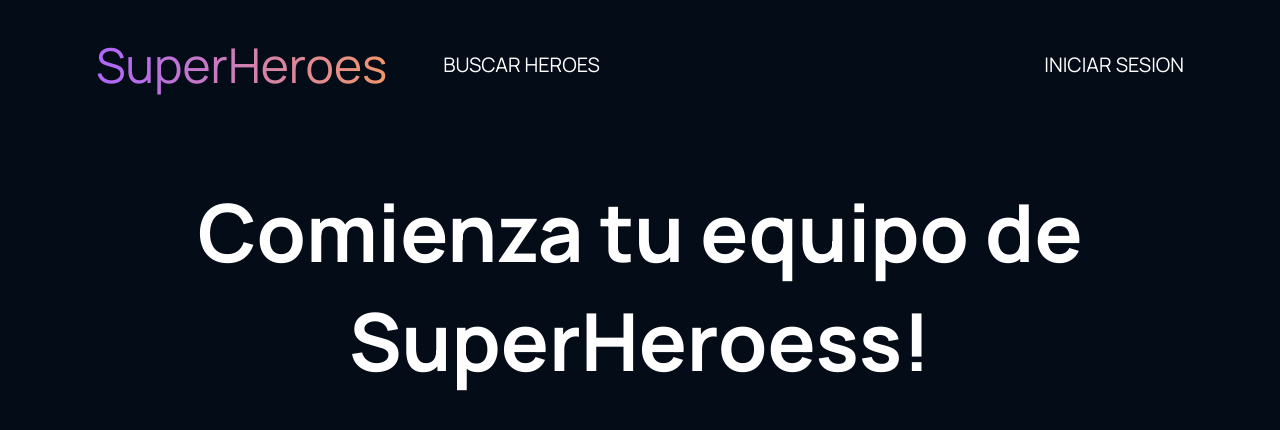
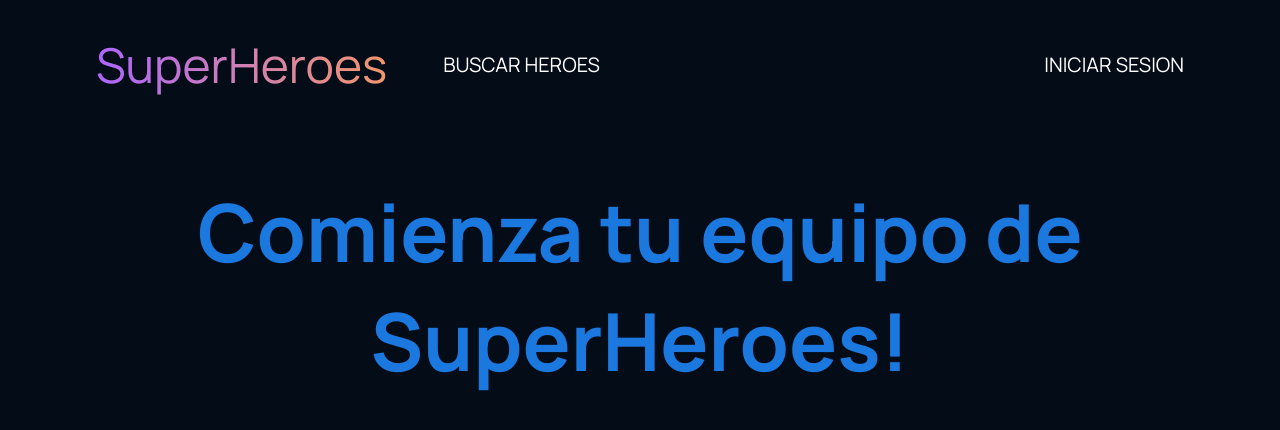
Before and after one commit to malks14/Alkemy-React, a React (Create React App) app: page / in a window 1280 px wide. Shown: the top 430 px of the page. Built offline with nearby package versions, Linux system fonts and the light colour scheme.

Commit message:
landing fix

```diff
--- a/src/components/Landing/Landing.js
+++ b/src/components/Landing/Landing.js
@@ -4,7 +4,7 @@ import styles from "./Landing.module.css";
 const Landing = () => {
   return (
     <section className={styles.starting}>
-      <h1>Comienza tu equipo de SuperHeroess!</h1>
+      <h1 className={styles.h1}>Comienza tu equipo de SuperHeroes!</h1>
     </section>
   );
 };
--- a/src/components/Landing/Landing.module.css
+++ b/src/components/Landing/Landing.module.css
@@ -4,10 +4,10 @@
   font-family: var(--font-family);
 }
 
-.starting h1 {
+.h1 {
   font-size: 5rem;
-  color: #fff;
   font-family: var(--font-family);
+  color: #1b78de;
 }
 
 @media screen and (max-width: 375px) {
```
